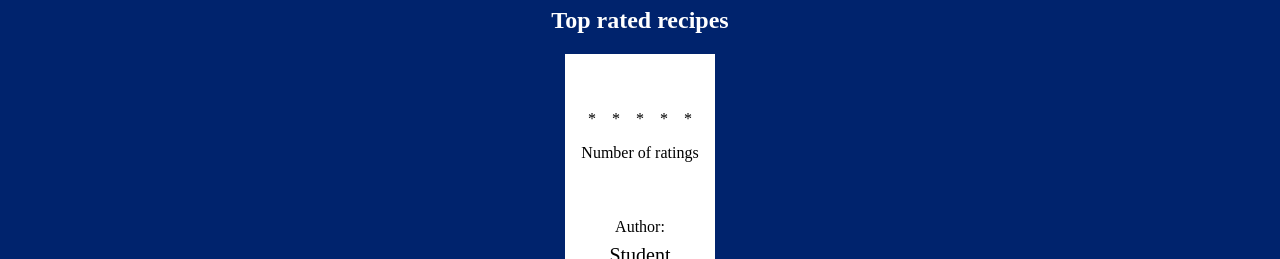
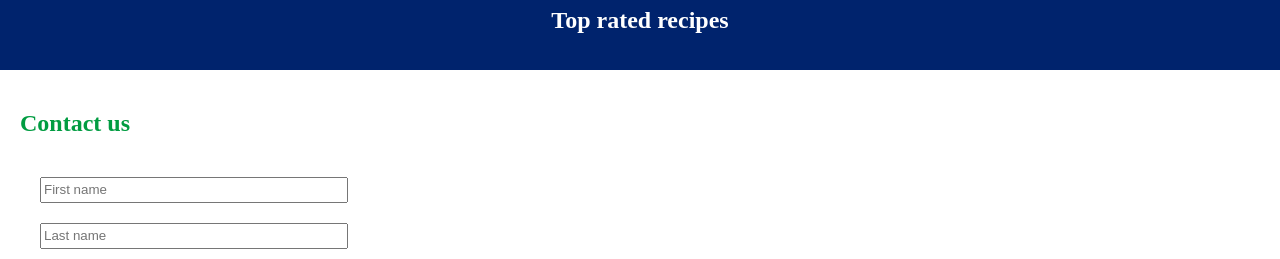
Before and after one commit to Ropler6/Proba-IT-2024, a SvelteKit app: page / in a window 1280 px wide. Shown: the part 693-952 px from the top of the page. Built offline with nearby package versions, Linux system fonts and the light colour scheme.

Commit message:
/+page.svelte: Use Recipe_T in {#each} loop
Signed-off-by: Ropler6 <robertmercea@gmail.com>

```diff
--- a/src/routes/+page.svelte
+++ b/src/routes/+page.svelte
@@ -2,9 +2,9 @@
   import "/src/style.css"
   import Header from "$lib/components/Header.svelte";
   import Recipe from "$lib/components/Recipe.svelte";
+  import { type Recipe as Recipe_T } from "$lib/ts/datatypes"
 
-  //TBA
-  let recipes: string[] = ["Pateu"];
+  let recipes: Recipe_T[] = [];
 </script>
 
 
@@ -16,7 +16,7 @@
 
   <div class="recipe-list">
     {#each recipes as recipe}
-      <Recipe recipeName={"Pateu"} author={"Student"} rating={5}/>
+      <Recipe name={recipe.name} author={recipe.author} rating={recipe.rating}/>
     {/each}
   </div>
 
```
